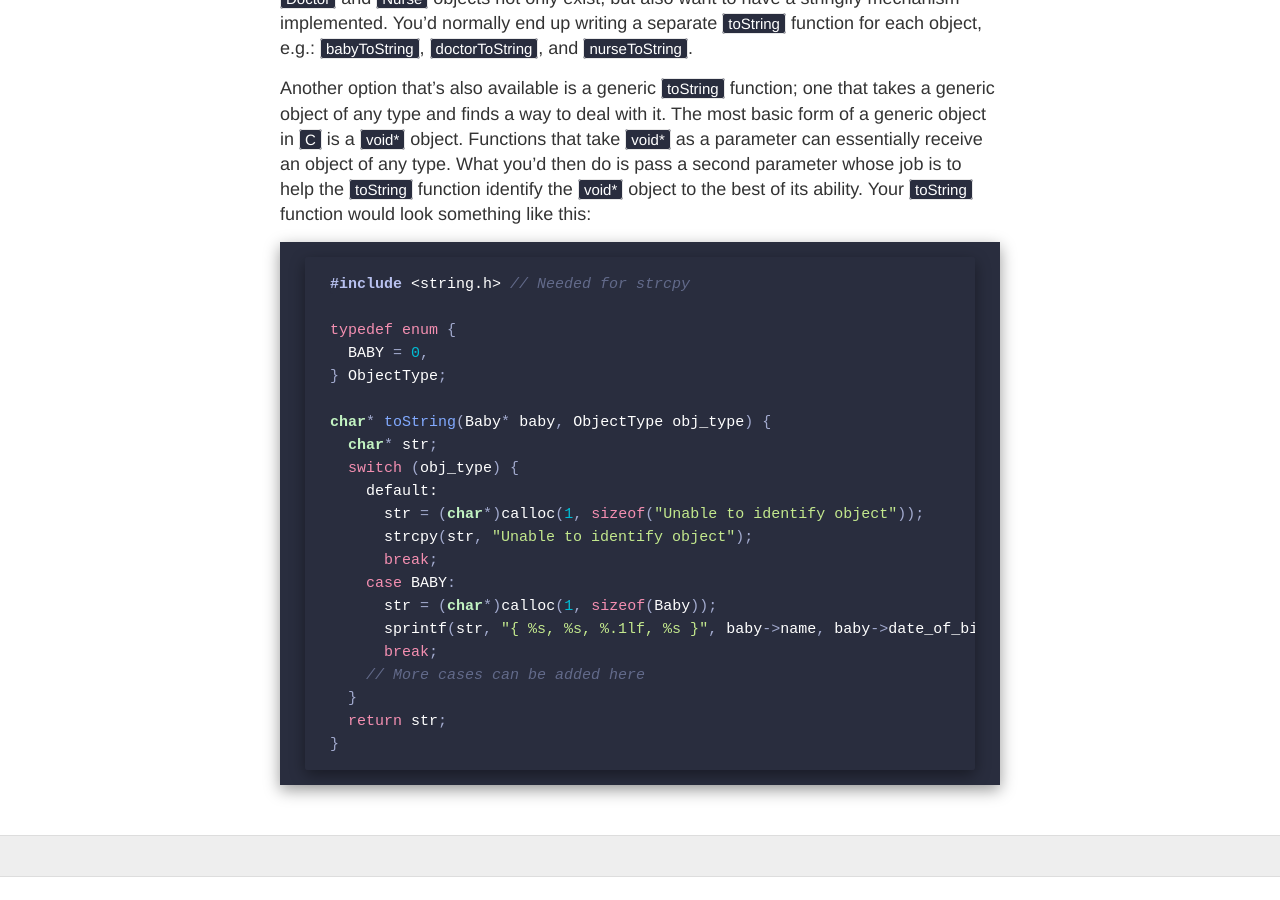
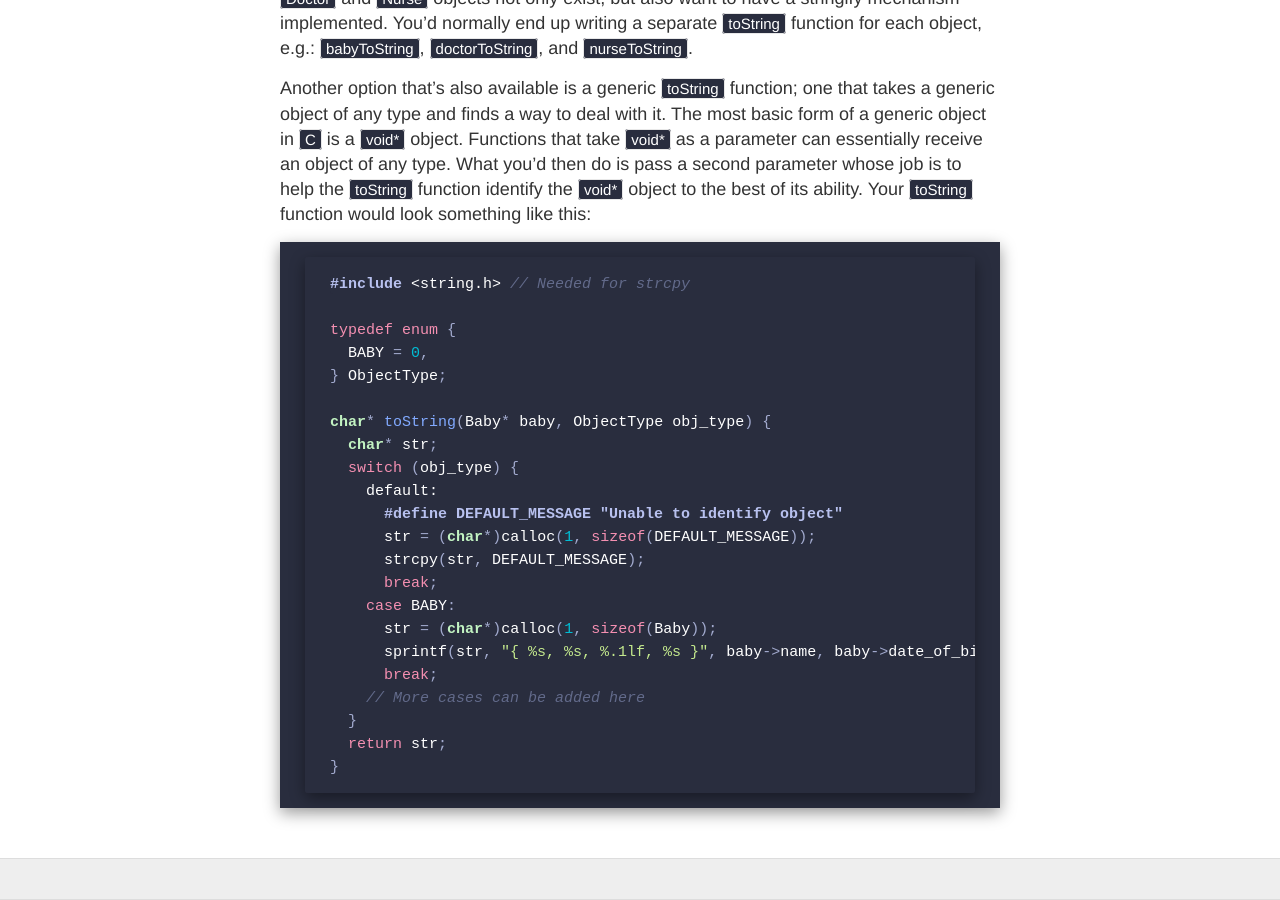
Before and after one commit to IQDevs/blog, a Jekyll site: the page built from _posts/2018-03-14-Object Oriented Programming in C.markdown, in a window 1280 px wide and 900 px high, scrolled down 1905 px. Built offline with Jekyll 4.4.1, drawn with Linux system fonts in a browser that asks for light colours; nearby versions of some CDN libraries; comment, search, counter and statistics services are not loaded; before the commit the page ends 2782 px from its top, so only the background shows below that.

Commit message:
Update 2018-03-14-Object Oriented Programming in C.markdown

```diff
--- a/_posts/2018-03-14-Object Oriented Programming in C.markdown
+++ b/_posts/2018-03-14-Object Oriented Programming in C.markdown
@@ -68,8 +68,9 @@ char* toString(Baby* baby, ObjectType obj_type) {
   char* str;
   switch (obj_type) {
     default:
-      str = (char*)calloc(1, sizeof("Unable to identify object"));
-      strcpy(str, "Unable to identify object");
+      #define DEFAULT_MESSAGE "Unable to identify object"
+      str = (char*)calloc(1, sizeof(DEFAULT_MESSAGE));
+      strcpy(str, DEFAULT_MESSAGE);
       break;
     case BABY:
       str = (char*)calloc(1, sizeof(Baby));
```
